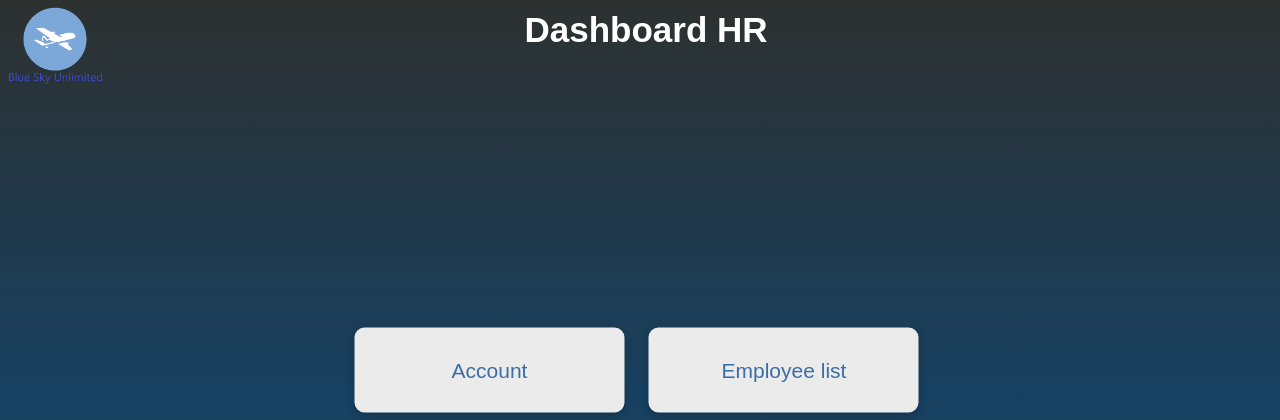
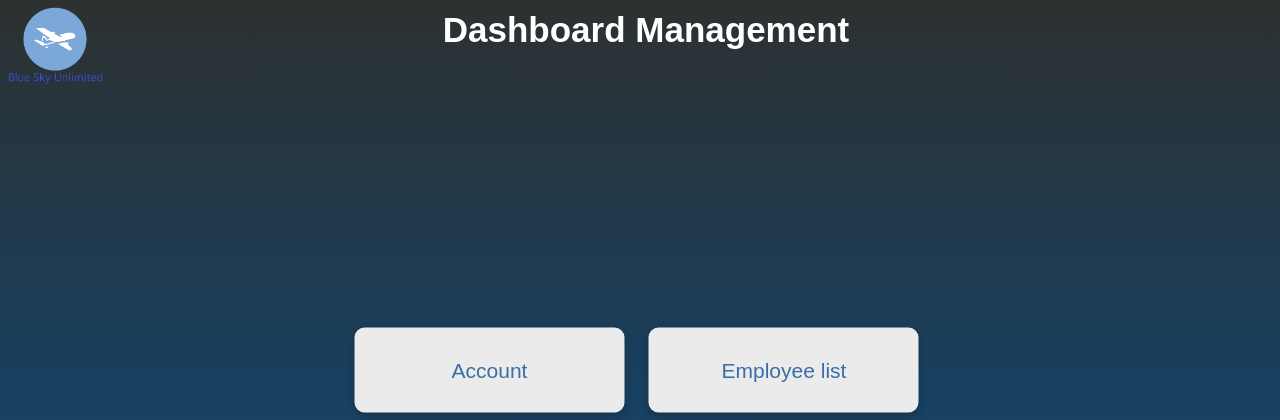
Before and after one commit to llorrdnnight/TMDN-PE2-App2, a PHP site: page /dashboard.php in a window 1280 px wide. Shown: the top 420 px of the page. Run offline with PHP 8.4, Linux system fonts and the light colour scheme; a user stored in the database is signed in.

```diff
--- a/Management/dashboard.php
+++ b/Management/dashboard.php
@@ -26,13 +26,13 @@ if($_SERVER['REQUEST_METHOD'] == "POST"){
 <html>
 <head>
 <meta name="viewport" content="width=device-width, initial-scale=1">
-<title>Dashboard HR</title>
+<title>Dashboard Management</title>
 <link rel="stylesheet" href="./css/reset.css">
 <link rel="stylesheet" href="./css/dashboard.css">
 </head>
 <body>
 <div class="header">
-<h2 class="logo">Dashboard HR</h2>
+<h2 class="logo">Dashboard Management</h2>
 <img class="img" src="images\Blue Sky Unlimited.png" alt="logo">
 
 </div>
```
